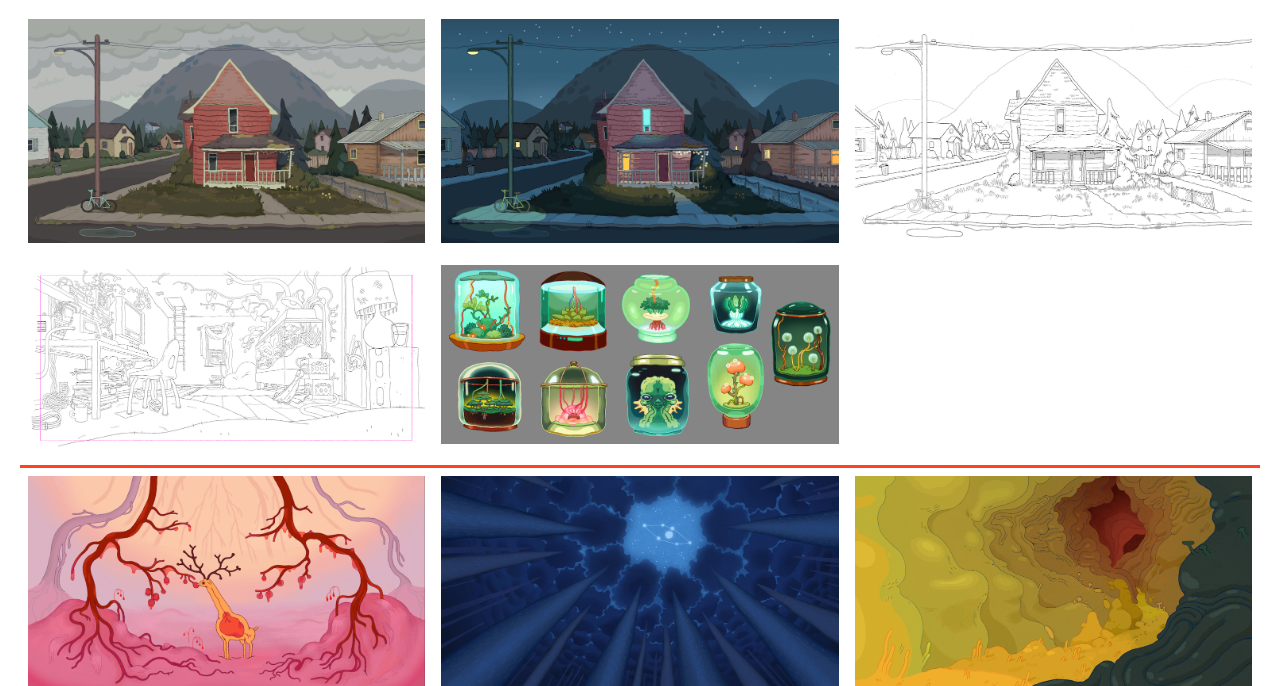
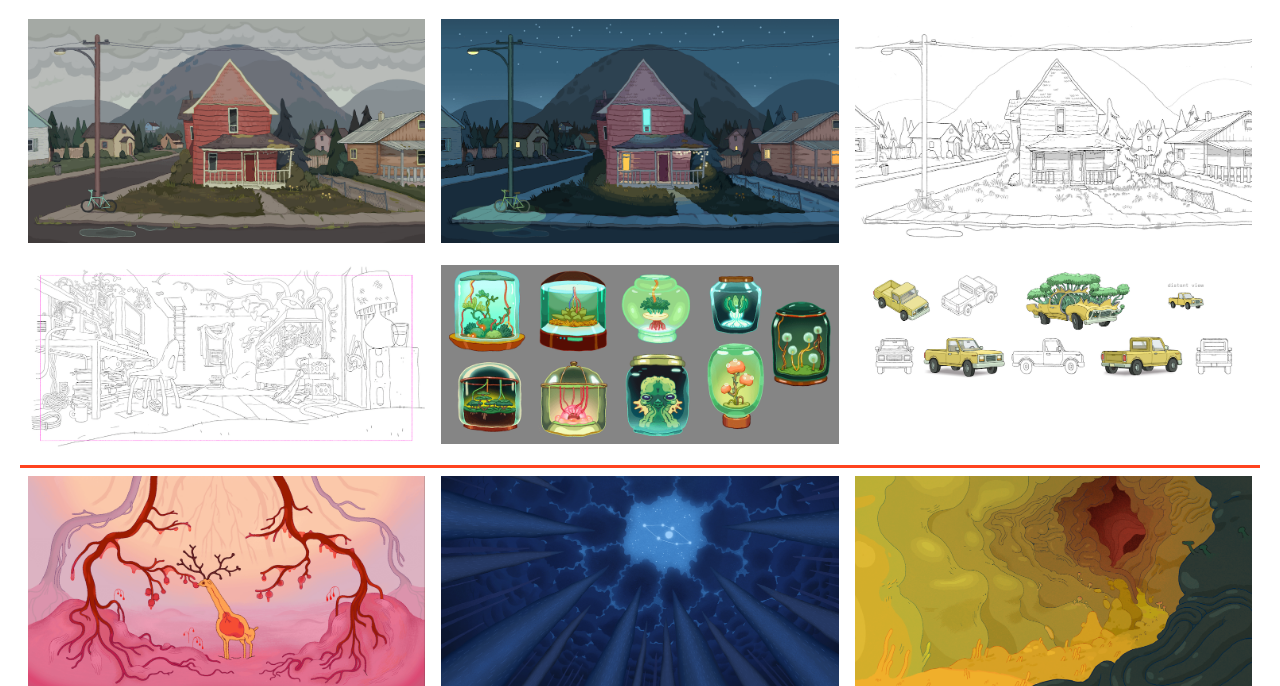
Before and after one commit to alexkomza/my-portfolio, a plain HTML site: page index.html in a window 1280 px wide. Shown: the part 112-798 px from the top of the page. Drawn offline with nearby package versions, Linux system fonts and the light colour scheme.

Commit message:
Add pickup trucks image to index page

```diff
--- a/index.html
+++ b/index.html
@@ -62,6 +62,7 @@
                     <div><a href="./alex-portfolio/bg design/house linework.png"><img loading="lazy" class="thumb" src="./alex-portfolio/bg design/house linework.png"   alt="house-day-image"></a></div>
                     <div><a href="./alex-portfolio/bg design/bedroom linework.png"><img loading="lazy" class="thumb" src="./alex-portfolio/bg design/bedroom linework.png" alt="bedroom-line-work-image"></a></div>
                     <div><a href="./alex-portfolio/bg design/tank props.png"><img loading="lazy" class="thumb" src="./alex-portfolio/bg design/tank props.png"   alt="tank-props-image"></a></div>
+                    <div><a href="./alex-portfolio/bg design/pickup-trucks-prop.png"><img loading="lazy" class="thumb" src="./alex-portfolio/bg design/pickup-trucks-prop.png"   alt="pickup-trucks-image"></a></div>
                </div>
                <hr>
 
```
Also changed, not shown: alex-portfolio/bg design/pickup-trucks-prop.png (added).
